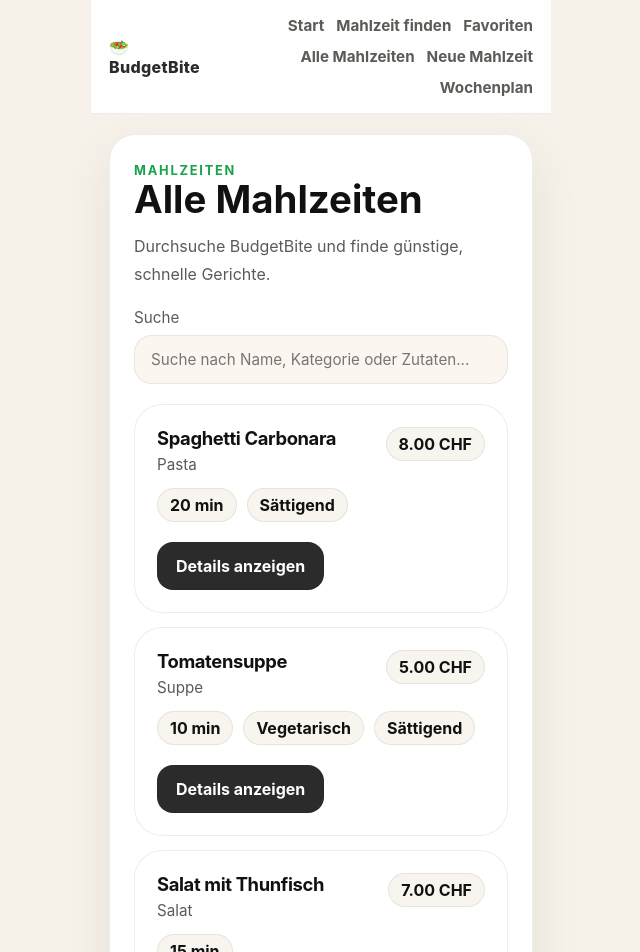
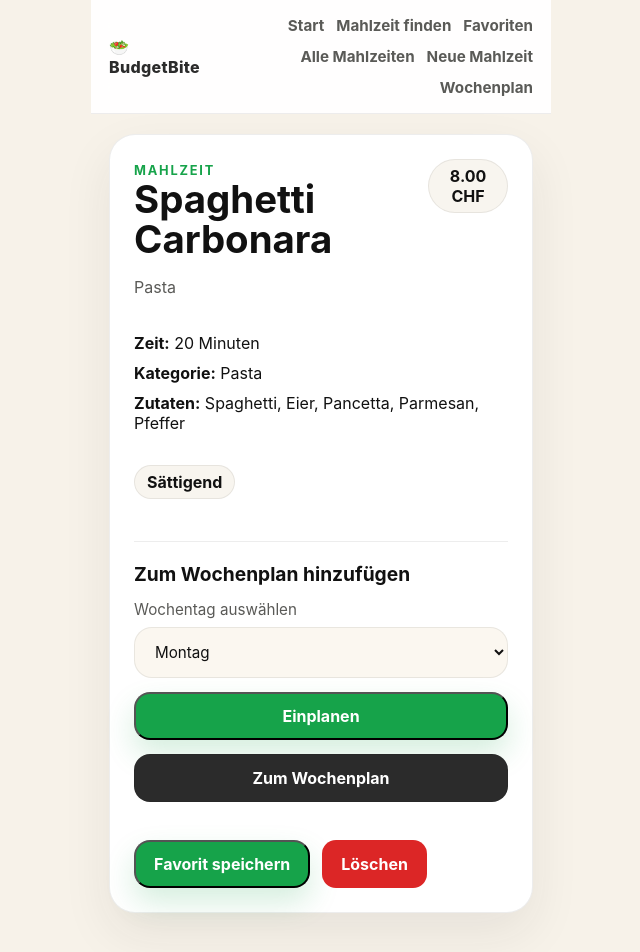
Before and after one commit to Maaru43/budgetbite, a SvelteKit app: page /meals/1 in a window 1280 px wide. Shown: the top 952 px of the page, without its empty margins (319-959 px from the left). Built offline with nearby package versions, Linux system fonts and the light colour scheme.

Commit message:
Update project documentation

```diff
--- a/src/routes/meals/[meal_id]/+page.svelte
+++ b/src/routes/meals/[meal_id]/+page.svelte
@@ -1,90 +1,148 @@
+<!-- src/routes/meals/[meal_id]/+page.svelte -->
 <script>
- import { meals } from '$lib/stores/meals.js';
- import { favoriteIds } from '$lib/stores/favorites.js';
+ import { meals, removeMeal } from '$lib/stores/meals.js';
  import { page } from '$app/stores';
+ import { goto } from '$app/navigation';
+ import { favoriteIds, addFavorite, removeFavorite } from '$lib/stores/favorites.js';
 
- let searchTerm = $state('');
+ let mealId = $derived($page.params.meal_id);
+ let meal = $state(null);
+ let isFavorite = $state(false);
+ let statusMessage = $state('');
+ let statusType = $state('success');
+
+ let selectedDay = $state('Montag');
+
+ const weekDays = [
+  'Montag',
+  'Dienstag',
+  'Mittwoch',
+  'Donnerstag',
+  'Freitag',
+  'Samstag',
+  'Sonntag'
+ ];
 
  function formatPrice(value) {
   return Number(value).toFixed(2);
  }
 
- function getIngredientsText(meal) {
-  if (!meal.ingredients) return '';
-  if (Array.isArray(meal.ingredients)) return meal.ingredients.join(' ');
-  return meal.ingredients;
+ function getTime(meal) {
+  return meal.timeMinutes ?? meal.time ?? 0;
  }
 
- let filteredMeals = $derived(
-  $meals.filter((meal) => {
-   const search = searchTerm.toLowerCase().trim();
+ function getIngredients(meal) {
+  if (!meal.ingredients) return [];
+  if (Array.isArray(meal.ingredients)) return meal.ingredients;
+  return meal.ingredients.split(',').map((ingredient) => ingredient.trim());
+ }
 
-   if (!search) return true;
+ $effect(() => {
+  meal = $meals.find((m) => String(m.id) === String(mealId));
 
-   const searchableText = [
-    meal.name,
-    meal.category,
-    meal.tags?.join(' '),
-    getIngredientsText(meal)
-   ]
-    .join(' ')
-    .toLowerCase();
+  if (meal) {
+   isFavorite = $favoriteIds.includes(meal.id);
+  }
+ });
 
-   return searchableText.includes(search);
-  })
+ function toggleFavorite() {
+  if (!meal) return;
+
+  if (isFavorite) {
+   removeFavorite(meal.id);
+   statusMessage = 'Aus Favoriten entfernt.';
+   statusType = 'warning';
+   isFavorite = false;
+  } else {
+   addFavorite(meal.id);
+   statusMessage = 'Zu Favoriten hinzugefügt.';
+   statusType = 'success';
+   isFavorite = true;
+  }
+ }
+
+ function addToPlanner() {
+  if (!meal) return;
+
+  const savedPlan = localStorage.getItem('budgetbite-weekly-plan');
+  const weeklyPlan = savedPlan ? JSON.parse(savedPlan) : {};
+
+  if (!weeklyPlan[selectedDay]) {
+   weeklyPlan[selectedDay] = [];
+  }
+
+  const plannedMeal = {
+   id: meal.id,
+   name: meal.name,
+   price: meal.price,
+   time: meal.timeMinutes ?? meal.time,
+   category: meal.category
+  };
+
+  const alreadyPlanned = weeklyPlan[selectedDay].some(
+   (item) => String(item.id) === String(meal.id)
   );
 
- let deletedMessage = $derived($page.url.searchParams.get('deleted') === 'true');
+  if (!alreadyPlanned) {
+   weeklyPlan[selectedDay] = [...weeklyPlan[selectedDay], plannedMeal];
+   localStorage.setItem('budgetbite-weekly-plan', JSON.stringify(weeklyPlan));
+
+   statusMessage = `Mahlzeit wurde für ${selectedDay} eingeplant.`;
+   statusType = 'success';
+
+   window.alert(`Mahlzeit wurde für ${selectedDay} eingeplant.`);
+  } else {
+   statusMessage = `Diese Mahlzeit ist bereits für ${selectedDay} eingeplant.`;
+   statusType = 'warning';
+
+   window.alert(`Diese Mahlzeit ist bereits für ${selectedDay} eingeplant.`);
+  }
+ }
+
+ function deleteMeal() {
+  if (!meal) return;
+
+  const confirmed = window.confirm('Möchtest du diese Mahlzeit wirklich löschen?');
+  if (!confirmed) return;
+
+  removeMeal(meal.id);
+  removeFavorite(meal.id);
+
+  const savedPlan = localStorage.getItem('budgetbite-weekly-plan');
+  const weeklyPlan = savedPlan ? JSON.parse(savedPlan) : {};
+
+  for (const day of Object.keys(weeklyPlan)) {
+   weeklyPlan[day] = weeklyPlan[day].filter(
+    (plannedMeal) => String(plannedMeal.id) !== String(meal.id)
+   );
+  }
+
+  localStorage.setItem('budgetbite-weekly-plan', JSON.stringify(weeklyPlan));
+
+  meal = null;
+  goto('/meals?deleted=true');
+ }
 </script>
 
-<section class="page-card">
- <span class="eyebrow">Mahlzeiten</span>
-
- <h1 class="section-title">Alle Mahlzeiten</h1>
-
- <p class="section-subtitle">
-  Durchsuche BudgetBite und finde günstige, schnelle Gerichte.
- </p>
-
- {#if deletedMessage}
-  <div class="status-alert success" role="status">
-   Mahlzeit wurde gelöscht.
-  </div>
- {/if}
-
- <label class="form-label search-box" for="meal-search">
-  Suche
-  <input
-   id="meal-search"
-   class="input-field"
-   type="text"
-   placeholder="Suche nach Name, Kategorie oder Zutaten..."
-   bind:value={searchTerm}
-  />
- </label>
-
- {#if filteredMeals.length > 0}
-  <div class="meals-grid">
-   {#each filteredMeals as meal}
-    <article class="card">
+{#if meal}
+ <section class="page-card detail-card">
   <div class="card-header">
    <div>
-       <h2 class="card-title">{meal.name}</h2>
-       <p class="card-meta">{meal.category}</p>
+    <span class="eyebrow">Mahlzeit</span>
+    <h1 class="section-title">{meal.name}</h1>
+    <p class="section-subtitle">{meal.category}</p>
    </div>
 
-      <div class="card-header-right">
    <span class="pill-small">{formatPrice(meal.price)} CHF</span>
+  </div>
 
-       {#if $favoriteIds.includes(meal.id)}
-        <span class="pill-small favorite-pill">♥ Favorit</span>
-       {/if}
-      </div>
+  <div class="detail-data">
+   <p><span class="card-label">Zeit:</span> {getTime(meal)} Minuten</p>
+   <p><span class="card-label">Kategorie:</span> {meal.category}</p>
+   <p><span class="card-label">Zutaten:</span> {getIngredients(meal).join(', ')}</p>
   </div>
 
   <div class="card-row">
-      <span class="pill-small">{meal.time} min</span>
-
    {#if meal.vegetarian}
     <span class="pill-small">Vegetarisch</span>
    {/if}
@@ -94,30 +152,74 @@
    {/if}
   </div>
 
-     <div class="page-actions">
-      <a class="secondary-button" href={`/meals/${meal.id}`}>
-       Details anzeigen
+  <div class="planner-box">
+   <h2>Zum Wochenplan hinzufügen</h2>
+
+   <label class="form-label" for="planner-day">
+    Wochentag auswählen
+    <select id="planner-day" class="select-field" bind:value={selectedDay}>
+     {#each weekDays as day}
+      <option value={day}>{day}</option>
+     {/each}
+    </select>
+   </label>
+
+   <button class="primary-button" type="button" onclick={addToPlanner}>
+    Einplanen
+   </button>
+
+   <a class="secondary-button" href="/planner">
+    Zum Wochenplan
    </a>
   </div>
-    </article>
-   {/each}
+
+  {#if statusMessage}
+   <div class="status-alert {statusType}" role="status">
+    {statusMessage}
    </div>
+  {/if}
+
+  <div class="page-actions">
+   {#if isFavorite}
+    <button class="secondary-button" type="button" onclick={toggleFavorite}>
+     Favorit entfernen
+    </button>
    {:else}
-  <div class="card">
-   <h2 class="card-title">Keine Mahlzeiten gefunden.</h2>
-   <p class="card-meta">
-    Versuche einen anderen Suchbegriff oder erfasse eine neue Mahlzeit.
+    <button class="primary-button" type="button" onclick={toggleFavorite}>
+     Favorit speichern
+    </button>
+   {/if}
+
+   <button class="danger-button" type="button" onclick={deleteMeal}>
+    Löschen
+   </button>
+  </div>
+ </section>
+{:else}
+ <section class="page-card">
+  <span class="eyebrow">Nicht gefunden</span>
+  <h1 class="section-title">Mahlzeit nicht gefunden</h1>
+  <p class="section-subtitle">
+   Diese Mahlzeit existiert nicht mehr oder wurde gelöscht.
   </p>
 
   <div class="page-actions">
-    <a class="primary-button" href="/meals/new">Neue Mahlzeit erfassen</a>
+   <a class="primary-button" href="/meals">Zurück zu allen Mahlzeiten</a>
   </div>
-  </div>
+ </section>
 {/if}
-</section>
 
 <style>
- .search-box {
-  margin: 20px 0;
+ .planner-box {
+  display: grid;
+  gap: 14px;
+  margin-top: 24px;
+  padding-top: 20px;
+  border-top: 1px solid var(--border);
+ }
+
+ .planner-box h2 {
+  margin: 0;
+  font-size: 1.2rem;
  }
 </style>
```
Also changed, not shown: src/routes/planner/+page.svelte (+88 -2 lines), 1 other file (tests, documents, lock files or other folders). Lines whose indentation alone changed are shown as unchanged.
